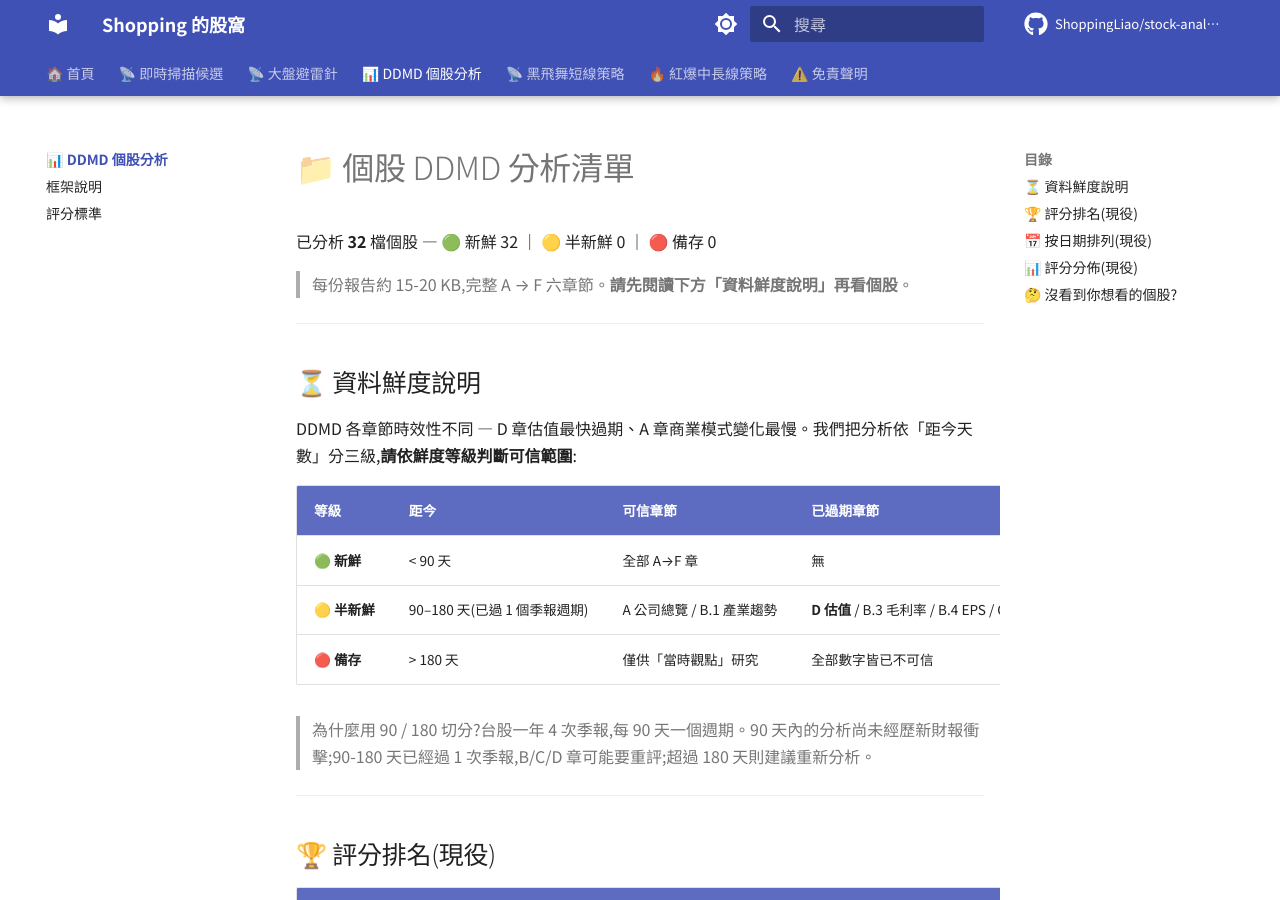
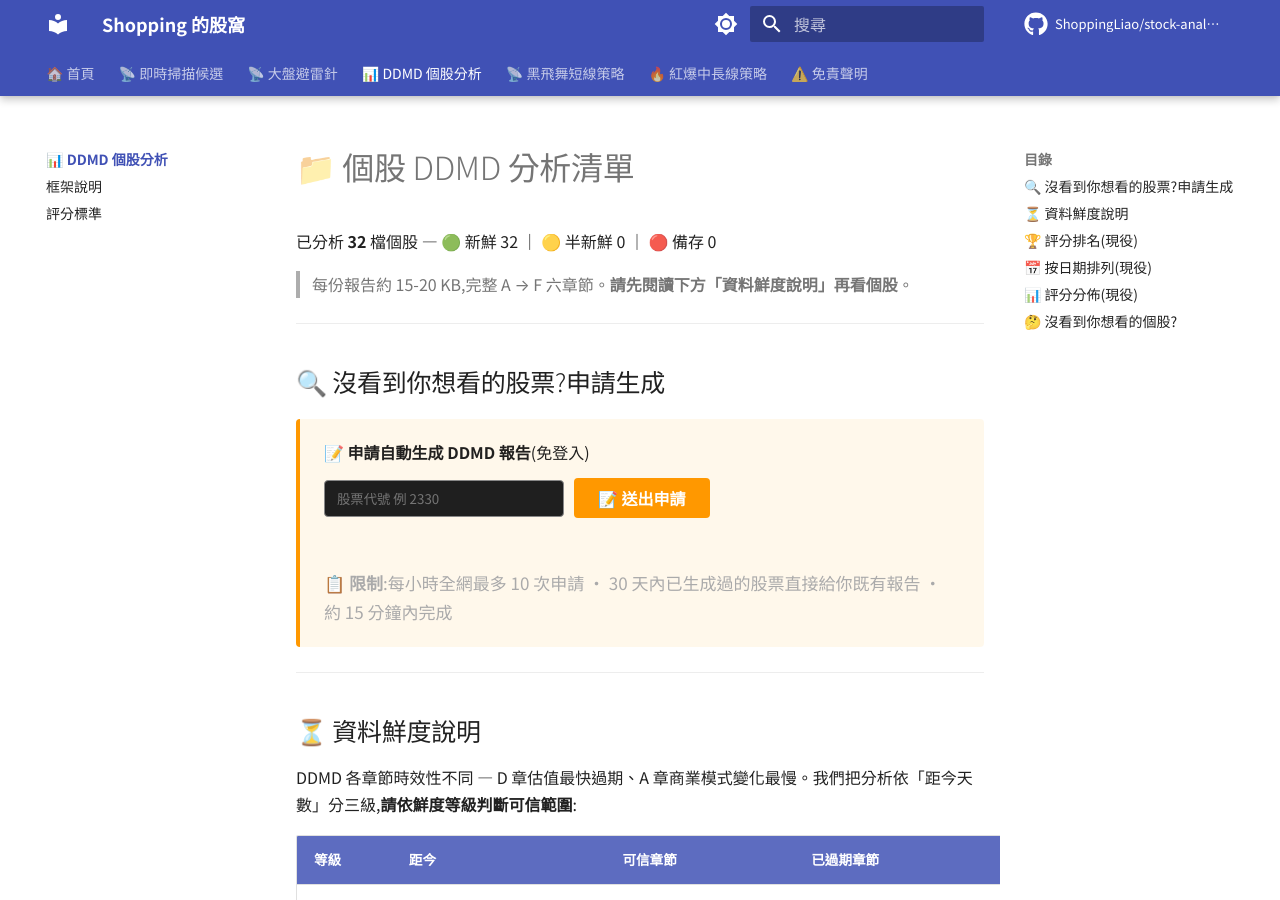
Before and after one commit to ShoppingLiao/stock-analysis-public, an MkDocs documentation site: the page built from docs/reports/index.md, in a window 1280 px wide and 900 px high. Built offline with MkDocs 1.6.1 and Material for MkDocs 9.7.7, drawn with Linux system fonts in a browser that asks for light colours; comment, search, counter and statistics services are not loaded.

Commit message:
feat(reports): 加 DDMD 自助申請表單
訪客在 /reports/ 頁可填代號送出申請。
- POST → Cloudflare Worker (https://ddmd-request.tom0801a.workers.dev)
- Worker 處理 rate limit (1hr 10 次) + dedup (30 天)
- 開 GitHub Issue,本機 cron 每 15 分鐘處理
- 訪客等 ~15 分鐘後刷新本頁看新報告

Free,免登入,免 GitHub 帳號。

```diff
--- a/docs/reports/index.md
+++ b/docs/reports/index.md
@@ -9,6 +9,82 @@
 已分析 **32** 檔個股 — 🟢 新鮮 32 ｜ 🟡 半新鮮 0 ｜ 🔴 備存 0
 
 > 每份報告約 15-20 KB,完整 A → F 六章節。**請先閱讀下方「資料鮮度說明」再看個股**。
+
+---
+
+## 🔍 沒看到你想看的股票?申請生成
+
+<div id="ddmd-request-form" style="background: rgba(255,165,0,0.08); border-left: 4px solid #ff9800; padding: 1rem 1.2rem; border-radius: 4px; margin: 1rem 0;">
+  <p style="margin: 0 0 0.6rem 0;"><strong>📝 申請自動生成 DDMD 報告</strong>(免登入)</p>
+  <div style="display: flex; gap: 0.5rem; flex-wrap: wrap; align-items: center;">
+    <input type="text" id="ddmd-symbol-input" placeholder="股票代號 例 2330" maxlength="6"
+           style="padding: 0.4rem 0.6rem; border-radius: 4px; border: 1px solid #888; background: #1f1f1f; color: white; width: 12rem;" />
+    <button id="ddmd-submit-btn" onclick="submitDdmdRequest()"
+            style="padding: 0.4rem 1.2rem; border-radius: 4px; border: none; background: #ff9800; color: white; font-weight: bold; cursor: pointer;">
+      📝 送出申請
+    </button>
+  </div>
+  <div id="ddmd-status" style="margin-top: 0.8rem; min-height: 1.2em;"></div>
+  <p style="font-size: 0.85rem; color: #aaa; margin: 0.8rem 0 0 0;">
+    📋 <strong>限制</strong>:每小時全網最多 10 次申請 ・ 30 天內已生成過的股票直接給你既有報告 ・ 約 15 分鐘內完成
+  </p>
+</div>
+
+<script>
+async function submitDdmdRequest() {
+  const input = document.getElementById('ddmd-symbol-input');
+  const btn = document.getElementById('ddmd-submit-btn');
+  const statusEl = document.getElementById('ddmd-status');
+  const symbol = input.value.trim();
+
+  if (!/^\d{4,6}$/.test(symbol)) {
+    statusEl.innerHTML = '<span style="color: #ef5350;">❌ 股票代號需 4-6 碼數字,例 2330</span>';
+    return;
+  }
+  btn.disabled = true;
+  btn.textContent = '⏳ 送出中...';
+  statusEl.innerHTML = '<span style="color: #aaa;">⏳ 正在送出申請...</span>';
+
+  const WORKER_URL = 'https://ddmd-request.tom0801a.workers.dev/api/ddmd-request';
+
+  try {
+    const resp = await fetch(WORKER_URL, {
+      method: 'POST',
+      headers: { 'Content-Type': 'application/json' },
+      body: JSON.stringify({ symbol })
+    });
+    const data = await resp.json();
+
+    if (resp.status === 202) {
+      statusEl.innerHTML = `<span style="color: #66bb6a;">✅ ${data.message}</span><br><span style="color: #aaa; font-size: 0.85rem;">申請編號 #${data.request_id}・完成後會出現在下方清單中,可<a href="${data.reports_list_url}" style="color: #4fc3f7;">重新整理本頁</a>查看</span>`;
+      input.value = '';
+    } else if (resp.status === 200 && data.status === 'duplicate') {
+      statusEl.innerHTML = `<span style="color: #66bb6a;">✅ ${data.message}</span><br><a href="${data.existing_url}" style="color: #4fc3f7;">👉 看 ${symbol} 既有報告(${data.existing_date} 生成)</a>`;
+    } else if (resp.status === 429) {
+      statusEl.innerHTML = `<span style="color: #ef5350;">⛔ ${data.error}</span>`;
+    } else if (resp.status === 409) {
+      statusEl.innerHTML = `<span style="color: #ffb74d;">⏳ ${data.error}</span>`;
+    } else {
+      statusEl.innerHTML = `<span style="color: #ef5350;">❌ ${data.error || '送出失敗'}</span>`;
+    }
+  } catch (e) {
+    statusEl.innerHTML = `<span style="color: #ef5350;">❌ 網路錯誤: ${e.message}</span>`;
+  } finally {
+    btn.disabled = false;
+    btn.textContent = '📝 送出申請';
+  }
+}
+
+// Enter 鍵送出
+document.addEventListener('DOMContentLoaded', () => {
+  const input = document.getElementById('ddmd-symbol-input');
+  if (input) {
+    input.addEventListener('keydown', e => {
+      if (e.key === 'Enter') submitDdmdRequest();
+    });
+  }
+});
+</script>
 
 ---
 
```
